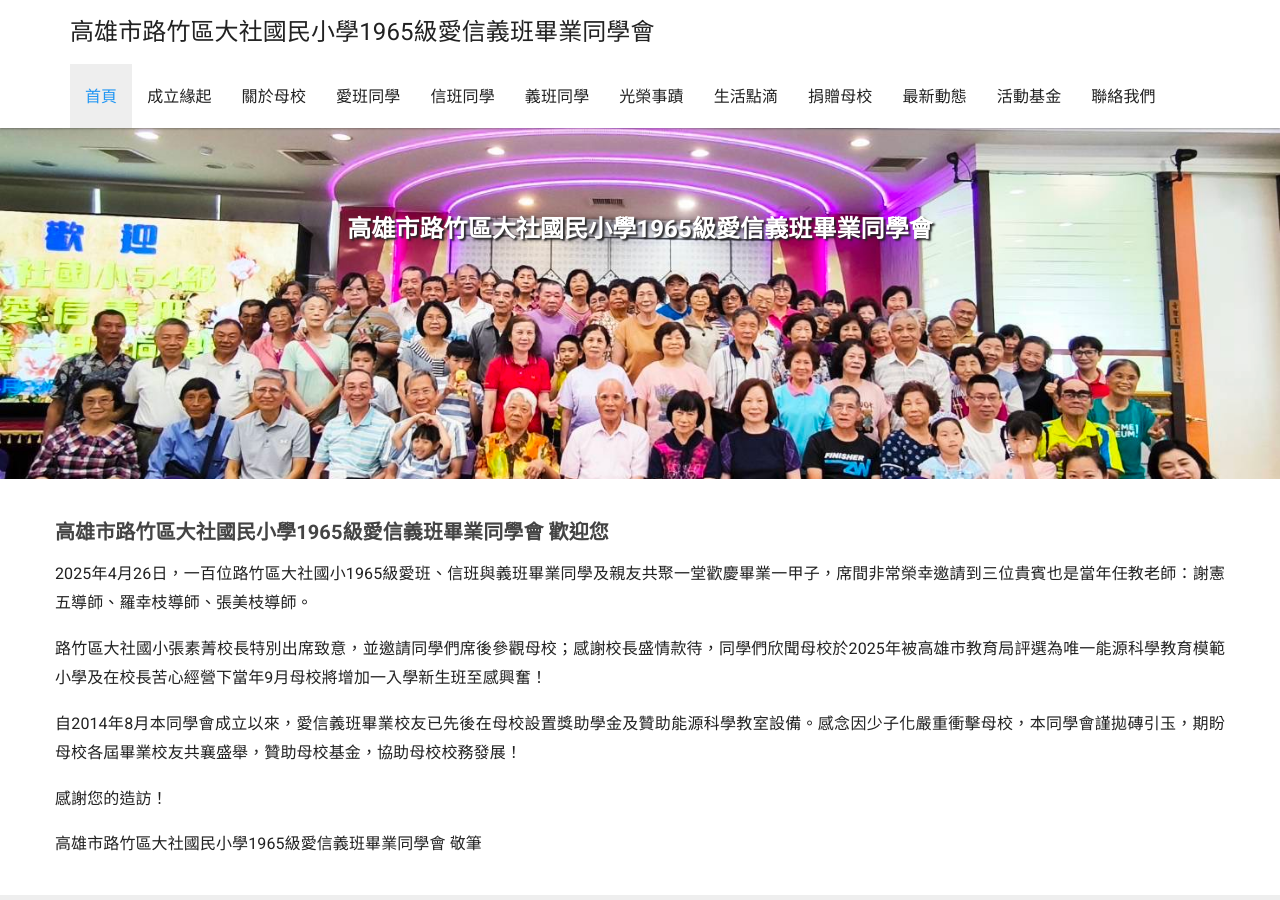
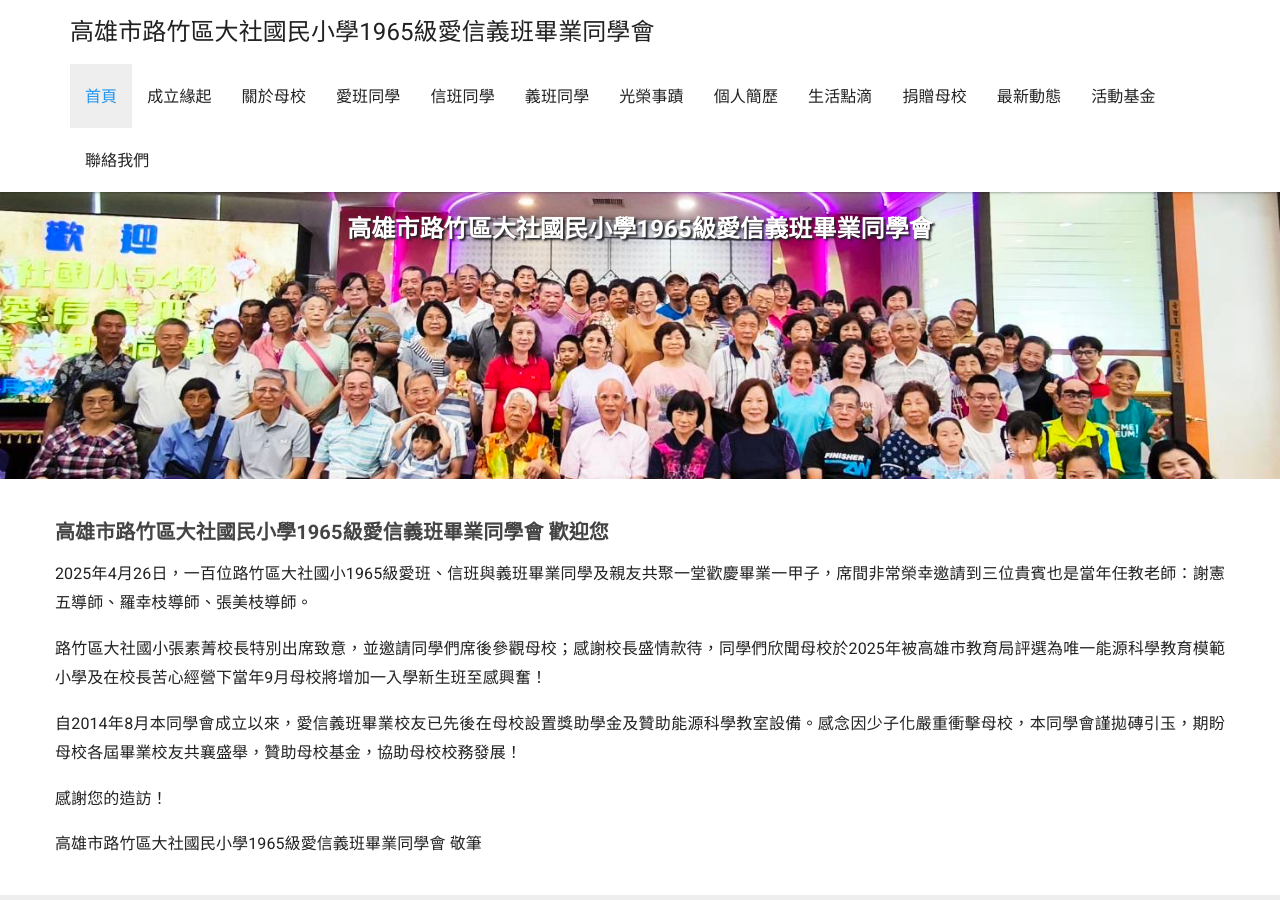
Before and after one commit to dashe1965/dashe1965.github.io, a Jekyll site: the page built from index.html, in a window 1280 px wide and 900 px high. Built offline with Jekyll 4.4.1, drawn with Linux system fonts in a browser that asks for light colours; nearby versions of some CDN libraries.

Commit message:
Update topnav.html

```diff
--- a/_includes/topnav.html
+++ b/_includes/topnav.html
@@ -31,6 +31,7 @@
                 <li {% if page.sectionid=='classmates_xin' %} class="active" {% endif %}><a href="{{ "/classmates_xin/" | prepend: site.baseurl }}">信班同學</a></li>
                 <li {% if page.sectionid=='classmates_yi' %} class="active" {% endif %}><a href="{{ "/classmates_yi/" | prepend: site.baseurl }}">義班同學</a></li>
                 <li {% if page.sectionid=='honors' %} class="active" {% endif %}><a href="{{ "/honors/" | prepend: site.baseurl }}">光榮事蹟</a></li>
+                <li {% if page.sectionid=='Resume' %} class="active" {% endif %}><a href="{{ "/Resume/" | prepend: site.baseurl }}">個人簡歷</a></li>
                 <li {% if page.sectionid=='life' %} class="active" {% endif %}><a href="{{ "/life/" | prepend: site.baseurl }}">生活點滴</a></li>
                 <li {% if page.sectionid=='donate' %} class="active" {% endif %}><a href="{{ "/donate/" | prepend: site.baseurl }}">捐贈母校</a></li>
                 <li {% if page.sectionid=='update' %} class="active" {% endif %}><a href="{{ "/update/" | prepend: site.baseurl }}">最新動態</a></li>
```
